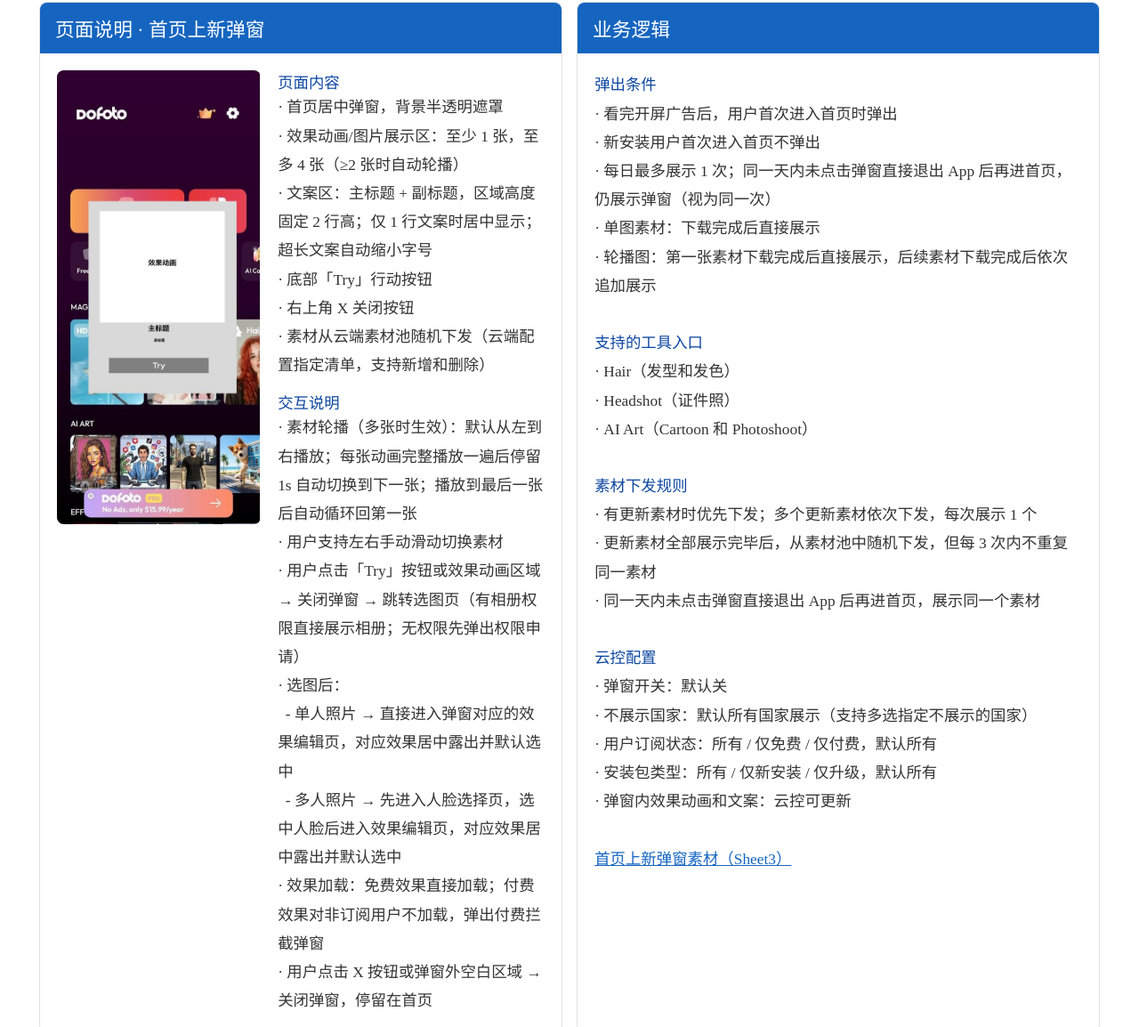
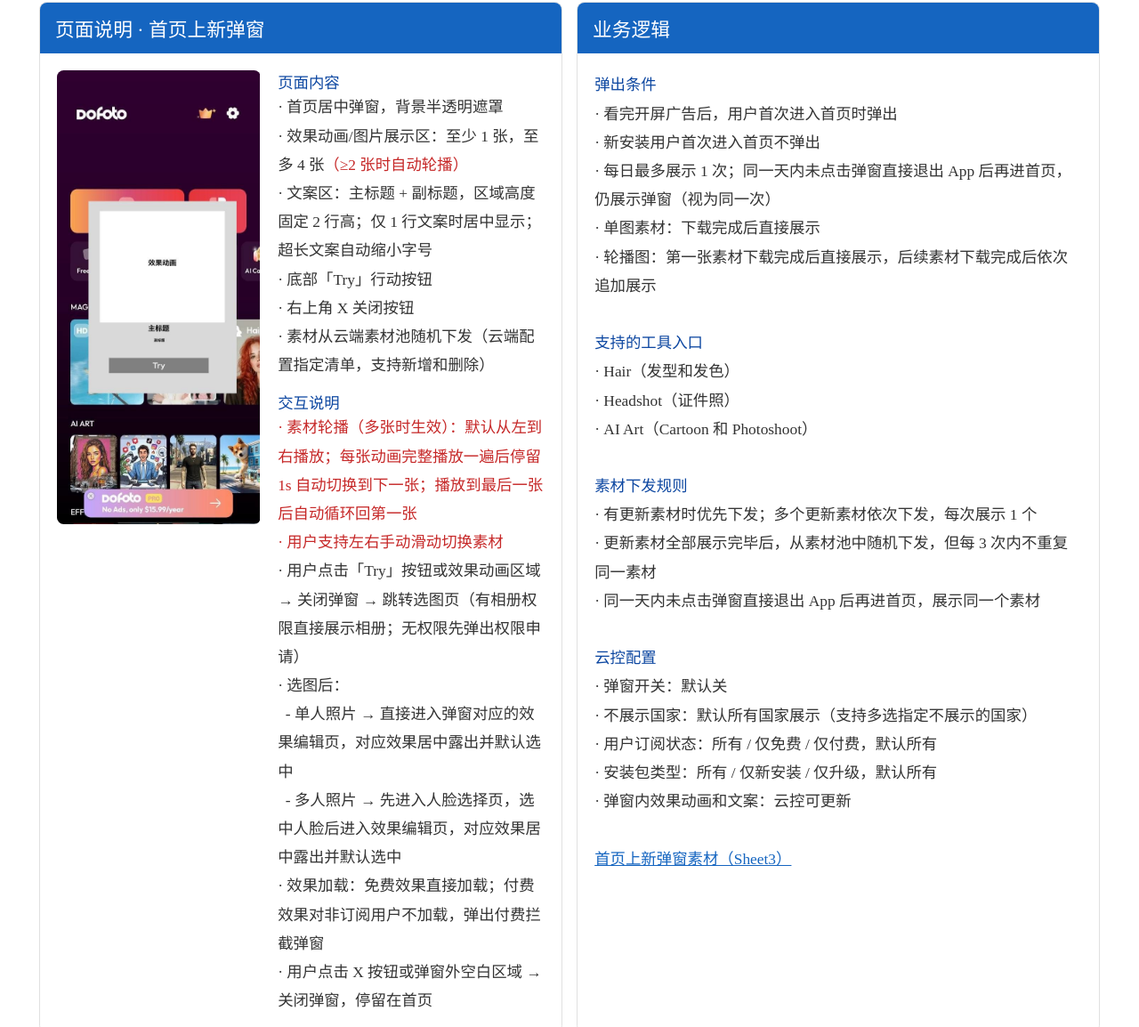
Before and after one commit to Crystal310/dofoto-prd-share, a plain HTML site: page dofoto v1.330.0.html in a window 1280 px wide. Shown: the part 994-2148 px from the top of the page at 89% size. Drawn offline with Linux system fonts and the light colour scheme.

Commit message:
v1.330.0: §3.1 新增的轮播说明用红色高亮（页面内容 + 交互说明各一处）

```diff
--- a/dofoto v1.330.0.html
+++ b/dofoto v1.330.0.html
@@ -418,13 +418,13 @@
           <img src="assets/v1.330.0-1.jpg" style="width:420px;height:936px;border-radius:14px;object-fit:contain;flex-shrink:0;">
           <div class="screen-text-block">
             <div><div class="screen-text-label">页面内容</div><div class="screen-text-body">· 首页居中弹窗，背景半透明遮罩
-· 效果动画/图片展示区：至少 1 张，至多 4 张（≥2 张时自动轮播）
+· 效果动画/图片展示区：至少 1 张，至多 4 张<span style="color:#C62828;font-weight:500;">（≥2 张时自动轮播）</span>
 · 文案区：主标题 + 副标题，区域高度固定 2 行高；仅 1 行文案时居中显示；超长文案自动缩小字号
 · 底部「Try」行动按钮
 · 右上角 X 关闭按钮
 · 素材从云端素材池随机下发（云端配置指定清单，支持新增和删除）</div></div>
-            <div><div class="screen-text-label">交互说明</div><div class="screen-text-body">· 素材轮播（多张时生效）：默认从左到右播放；每张动画完整播放一遍后停留 1s 自动切换到下一张；播放到最后一张后自动循环回第一张
-· 用户支持左右手动滑动切换素材
+            <div><div class="screen-text-label">交互说明</div><div class="screen-text-body"><span style="color:#C62828;font-weight:500;">· 素材轮播（多张时生效）：默认从左到右播放；每张动画完整播放一遍后停留 1s 自动切换到下一张；播放到最后一张后自动循环回第一张
+· 用户支持左右手动滑动切换素材</span>
 · 用户点击「Try」按钮或效果动画区域 → 关闭弹窗 → 跳转选图页（有相册权限直接展示相册；无权限先弹出权限申请）
 · 选图后：
   - 单人照片 → 直接进入弹窗对应的效果编辑页，对应效果居中露出并默认选中
```
